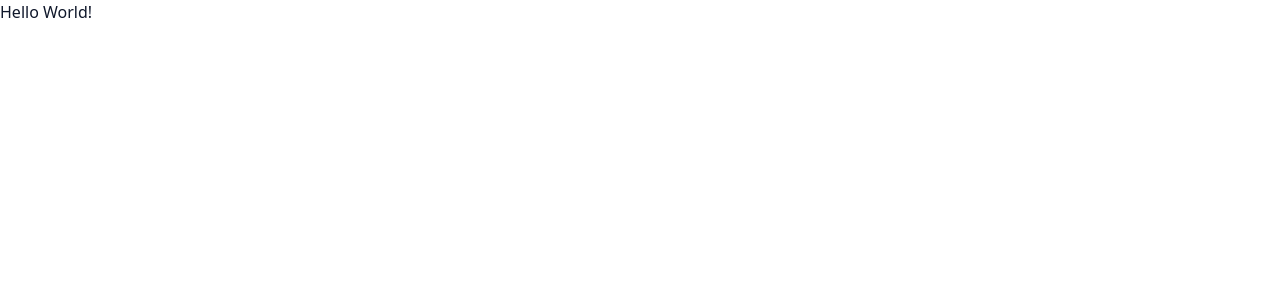
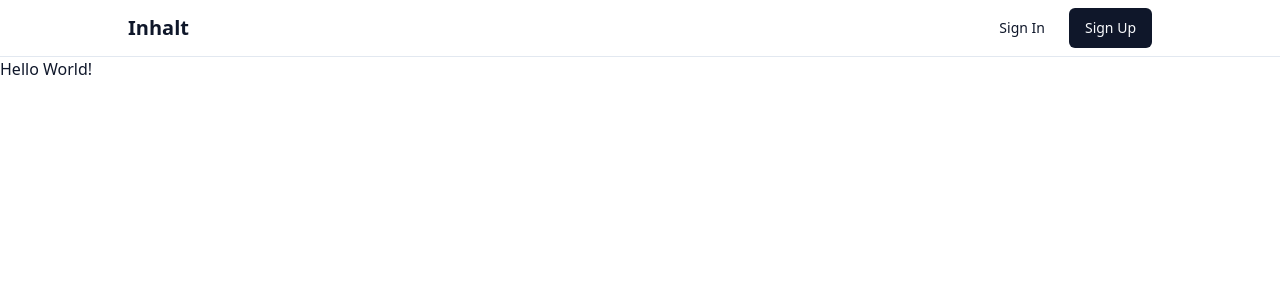
Before and after one commit to BergerAPI/inhalt, a Next.js app: page / in a window 1280 px wide. Shown: the top 300 px of the page. Built offline with nearby package versions, Linux system fonts and the light colour scheme.

Commit message:
feat: Navbar

```diff
--- a/app/(home)/layout.tsx
+++ b/app/(home)/layout.tsx
@@ -1,3 +1,5 @@
+import { Button } from "@/components/ui/button"
+import Link from "next/link"
 
 export default function HomeLayout({
     children,
@@ -6,6 +8,23 @@ export default function HomeLayout({
 }) {
     return (
         <>
+            <div className="border-b">
+                <div className="flex justify-between items-center py-2 lg:max-w-5xl lg:m-auto lg:px-0 px-2">
+                    <div>
+                        <h1 className="font-bold text-xl">Inhalt</h1>
+                    </div>
+
+                    <div className="space-x-2">
+                        <Link href="/auth/signin">
+                            <Button variant="ghost">Sign In</Button>
+                        </Link>
+                        <Link href="/auth/signin">
+                            <Button>Sign Up</Button>
+                        </Link>
+                    </div>
+                </div>
+            </div>
+
             {children}
         </>
     )
```
